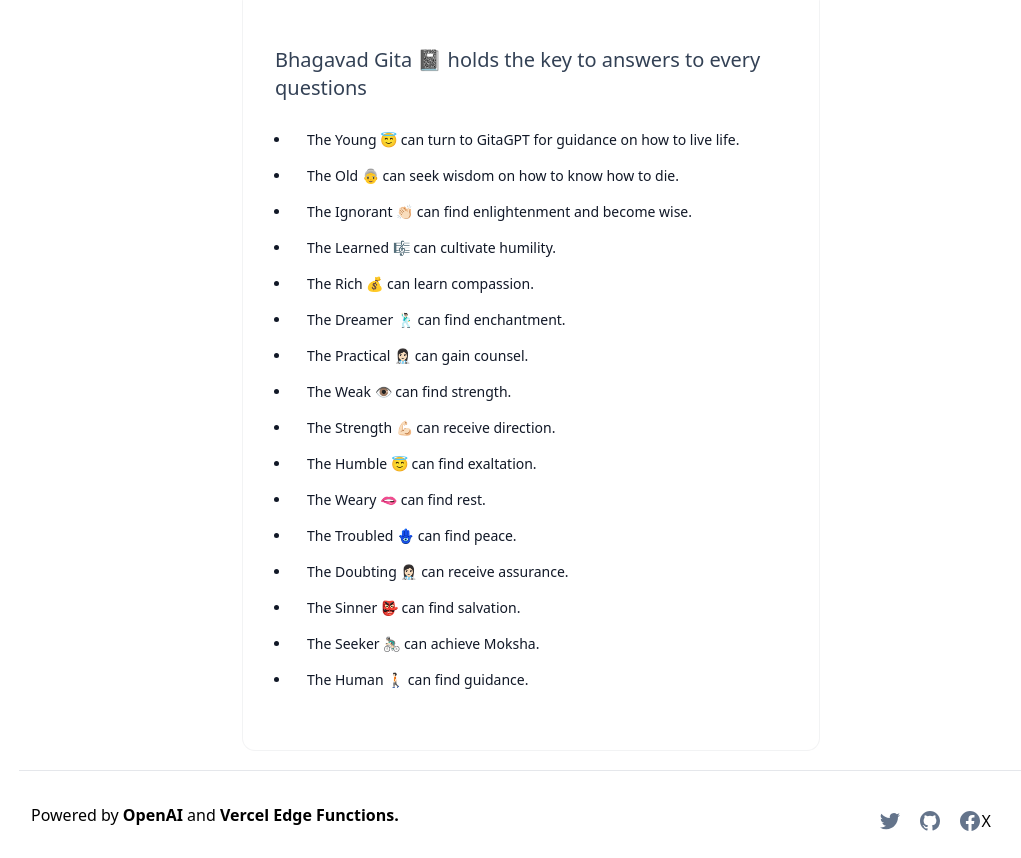
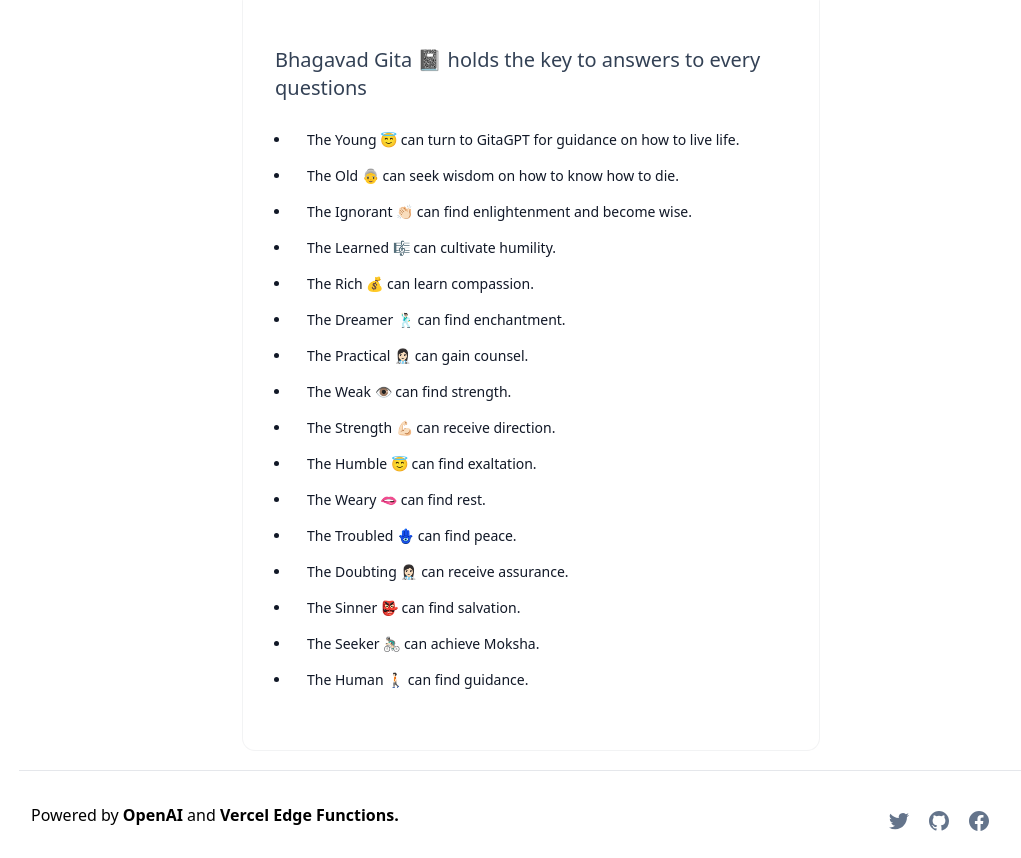
Before and after one commit to vxsahu/gitagpt, a Next.js app: page / in a window 1280 px wide. Shown: the part 625-1483 px from the top of the page, without its empty margins (109-1130 px from the left). Built offline with nearby package versions, Linux system fonts and the light colour scheme.

Commit message:
Update Footer.tsx

```diff
--- a/components/Footer.tsx
+++ b/components/Footer.tsx
@@ -59,8 +59,8 @@ export default function Footer() {
             className="h-6 w-6 fill-slate-500 group-hover:fill-slate-700"
           >
             <path fill-rule="evenodd" d="M22 12c0-5.523-4.477-10-10-10S2 6.477 2 12c0 4.991 3.657 9.128 8.438 9.878v-6.987h-2.54V12h2.54V9.797c0-2.506 1.492-3.89 3.777-3.89 1.094 0 2.238.195 2.238.195v2.46h-1.26c-1.243 0-1.63.771-1.63 1.562V12h2.773l-.443 2.89h-2.33v6.988C18.343 21.128 22 16.991 22 12z" clip-rule="evenodd" /></svg>
-            </Link>
-        X
+        </Link>
+
         <Link
           href="https://www.instagram.com/gita_gpt"
           className="group"
```
